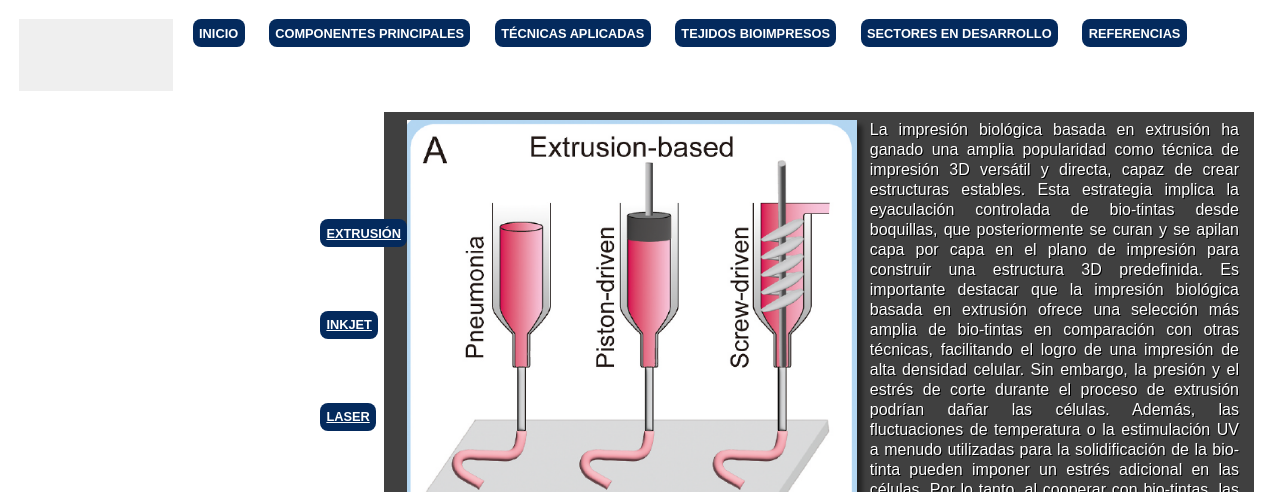
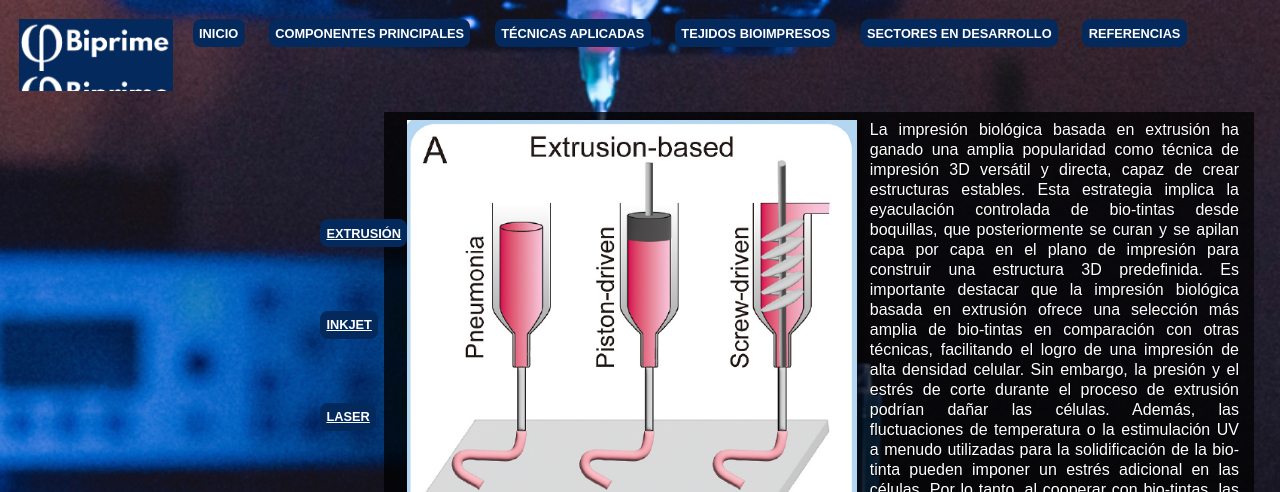
Before and after one commit to MartinAndres97/Paginabioimpresion, a plain HTML site: page tecnicas.html in a window 1280 px wide. Shown: the top 492 px of the page. Drawn offline with Linux system fonts and the light colour scheme; files whose address does not match are found by name.

Commit message:
Update estilos.css

```diff
--- a/estilos.css
+++ b/estilos.css
@@ -11,7 +11,7 @@ body {
 .seccion {
         width: 100vw; /* Ancho de la ventana del navegador */
         height: 100vh; /* Altura de la ventana del navegador */
-        background-image: url("Imagenes/3DBioprinting.jpg");/* Agrega imagen */
+        background-image: url("3DBioprinting.jpg");/* Agrega imagen */
         margin: 0; /* Elimina los márgenes predeterminados del contenedor */
         background-size: cover; /* La imagen cubrirá completamente el área del contenedor */
         background-position: center; /* La imagen se centrará en el contenedor */
@@ -49,7 +49,7 @@ body {
         .boton-imagen {
             width: 12vw; /* Ancho de la imagen del botón */
             height: 9vh; /* Altura de la imagen del boton */
-            background-image: url("Imagenes/logoweb.png"); /* Inserta imagen del boton */
+            background-image: url("logoweb.png"); /* Inserta imagen del boton */
             background-size: contain; /* Ajustar la imagen para cubrir el botón */
             border: none; /* Sin borde */
             cursor: pointer; /* Cambiar cursor al pasar el ratón */
@@ -239,7 +239,7 @@ body {
      /* PAGINA 2 a la 6*/
 .seccion2 {
 
-        background-image: url("Imagenes/bioprint.PNG"); /* Ruta de la imagen de fondo */
+        background-image: url("bioprint.PNG"); /* Ruta de la imagen de fondo */
         margin: 0; /* Eliminar márgenes predeterminados del cuerpo */
         background-size: cover; /* Cubrir toda la pantalla */
         background-position: center;/* Centrar la imagen */
```
